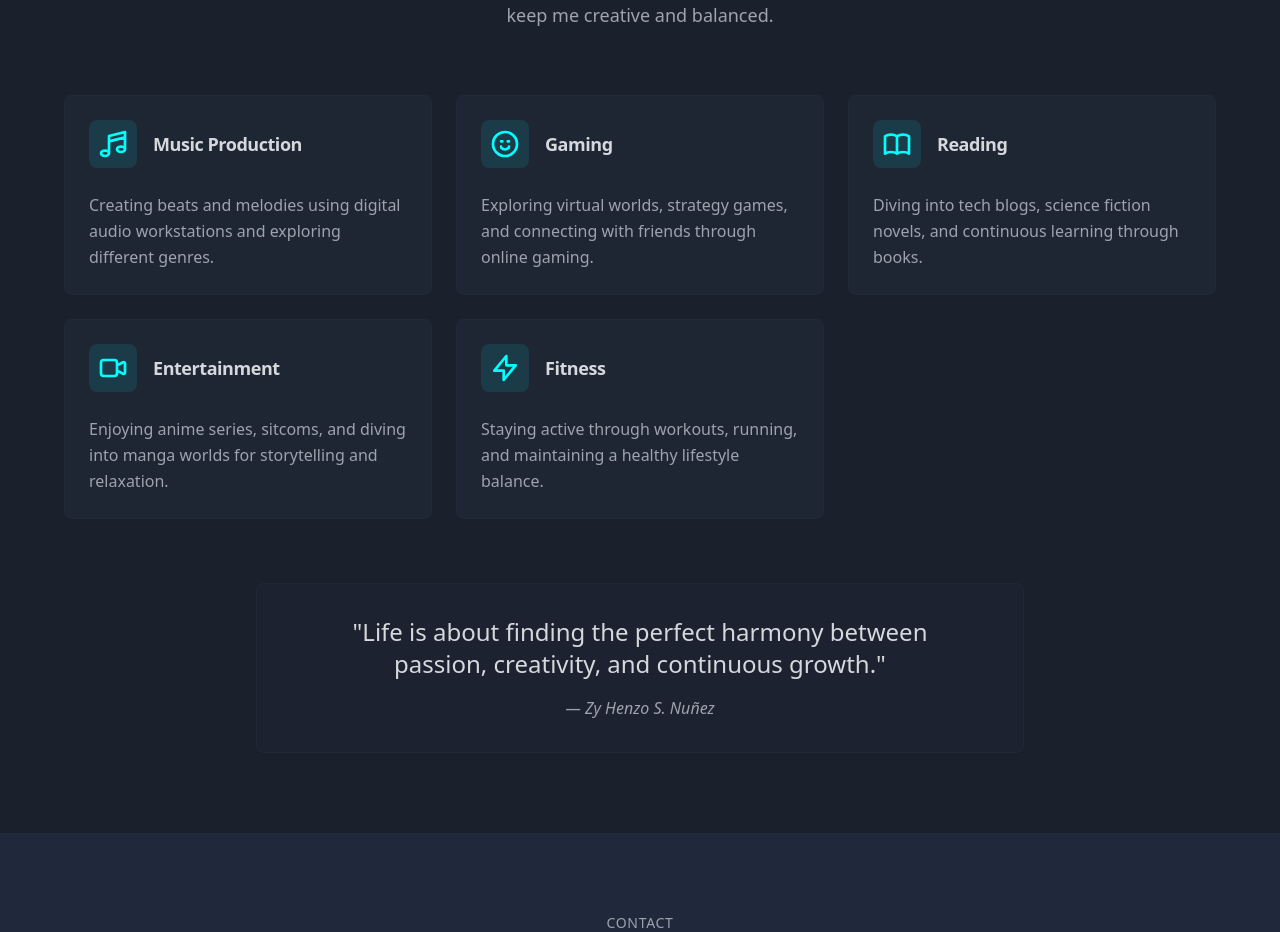
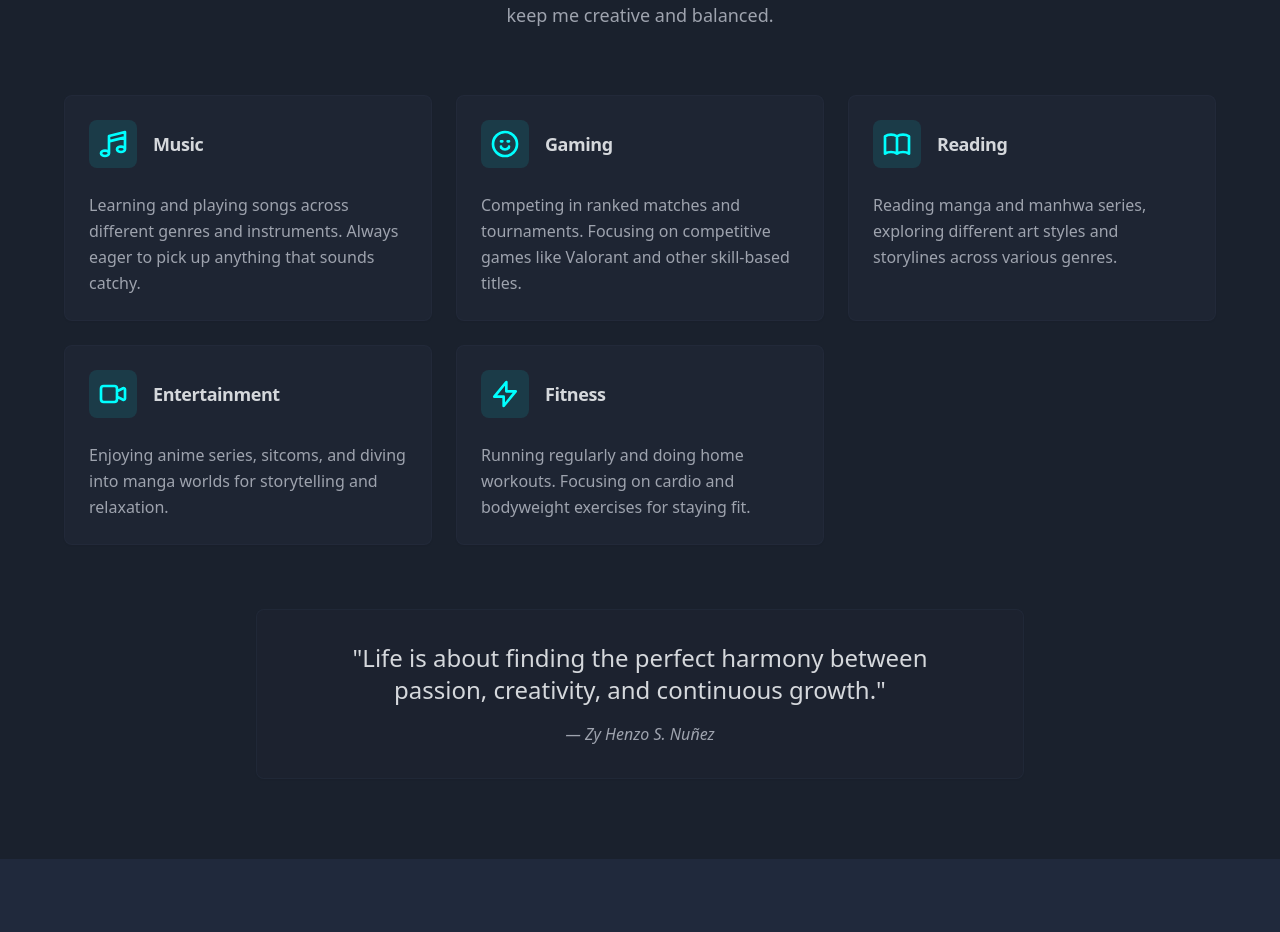
Before and after one commit to z4ynu/z4ynu-online-portfolio, a React (Vite) app: page / in a window 1280 px wide. Shown: the part 5200-6132 px from the top of the page. Built offline with nearby package versions, Linux system fonts and the light colour scheme.

Commit message:
changed info inside cards for hobbies

```diff
--- a/src/components/Hobbies.jsx
+++ b/src/components/Hobbies.jsx
@@ -3,8 +3,8 @@ import { Card, CardContent, CardHeader, CardTitle } from "./ui/card"
 const Hobbies = () => {
   const hobbies = [
     {
-      title: "Music Production",
-      description: "Creating beats and melodies using digital audio workstations and exploring different genres.",
+      title: "Music",
+      description: "Learning and playing songs across different genres and instruments. Always eager to pick up anything that sounds catchy.",
       icon: (
         <svg className="w-8 h-8" fill="none" stroke="currentColor" viewBox="0 0 24 24">
           <path
@@ -19,7 +19,7 @@ const Hobbies = () => {
     },
     {
       title: "Gaming",
-      description: "Exploring virtual worlds, strategy games, and connecting with friends through online gaming.",
+      description: "Competing in ranked matches and tournaments. Focusing on competitive games like Valorant and other skill-based titles.",
       icon: (
         <svg className="w-8 h-8" fill="none" stroke="currentColor" viewBox="0 0 24 24">
           <path
@@ -34,7 +34,7 @@ const Hobbies = () => {
     },
     {
       title: "Reading",
-      description: "Diving into tech blogs, science fiction novels, and continuous learning through books.",
+      description: "Reading manga and manhwa series, exploring different art styles and storylines across various genres.",
       icon: (
         <svg className="w-8 h-8" fill="none" stroke="currentColor" viewBox="0 0 24 24">
           <path
@@ -64,7 +64,7 @@ const Hobbies = () => {
     },
     {
       title: "Fitness",
-      description: "Staying active through workouts, running, and maintaining a healthy lifestyle balance.",
+      description: "Running regularly and doing home workouts. Focusing on cardio and bodyweight exercises for staying fit.",
       icon: (
         <svg className="w-8 h-8" fill="none" stroke="currentColor" viewBox="0 0 24 24">
           <path strokeLinecap="round" strokeLinejoin="round" strokeWidth={2} d="M13 10V3L4 14h7v7l9-11h-7z" />
```
